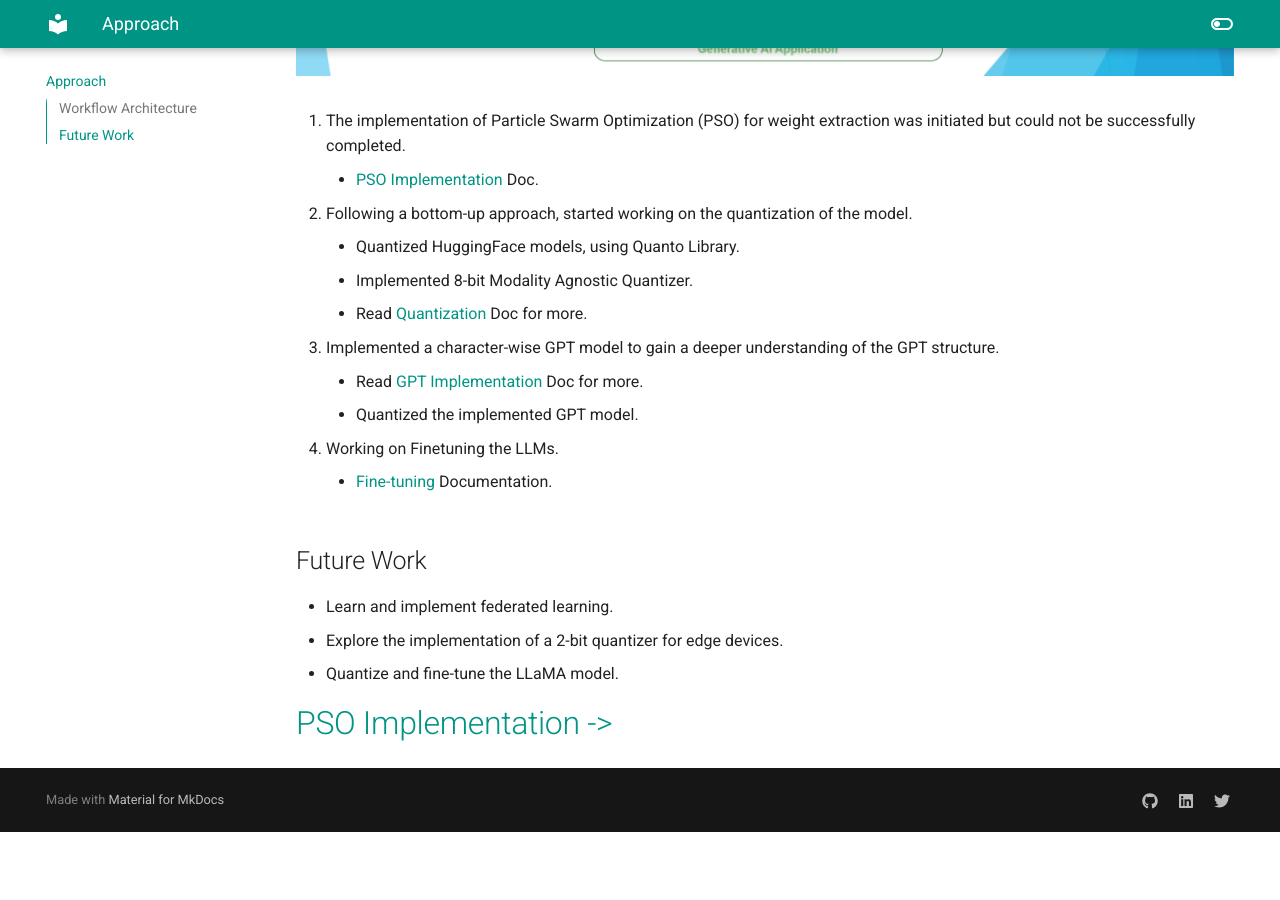
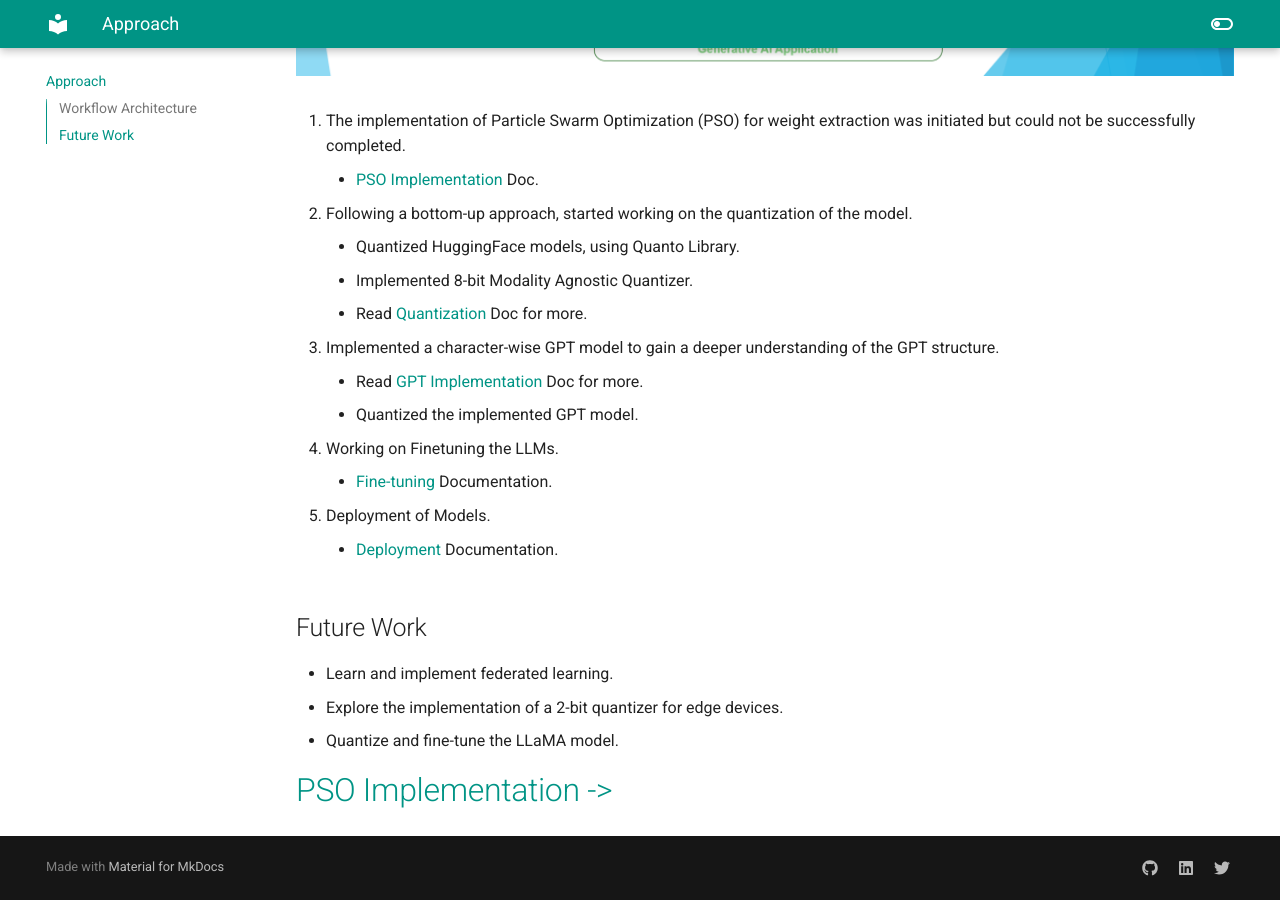
Before and after one commit to iamrajharshit/ProjectRakuten, an MkDocs documentation site: the page built from docs/index.md, in a window 1280 px wide and 900 px high, scrolled down 730 px. Built offline with MkDocs 1.6.1 and Material for MkDocs 9.7.7, drawn with Linux system fonts in a browser that asks for light colours; before the commit the page ends 1562 px from its top, so only the background shows below that.

Commit message:
added deployment doc

```diff
--- a/docs/index.md
+++ b/docs/index.md
@@ -20,6 +20,9 @@
 4. Working on Finetuning the LLMs.
     - [Fine-tuning](./finetuning.md) Documentation.
 
+5. Deployment of Models.
+    - [Deployment](./OnDevice.md) Documentation.
+
 ## Future Work
 - Learn and implement federated learning.
 - Explore the implementation of a 2-bit quantizer for edge devices.
```
